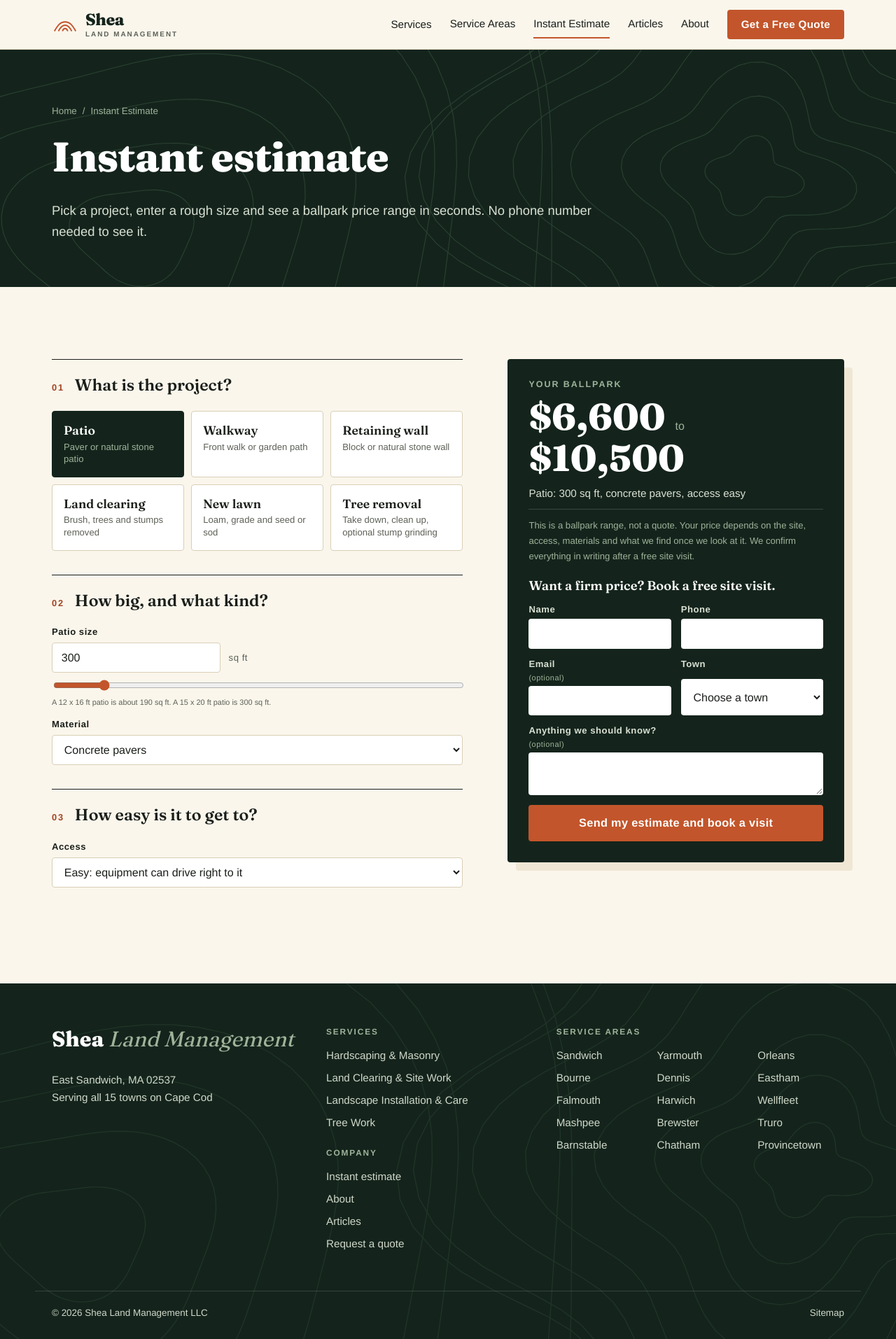
After one commit to ZacLamb/Shea-Land-Management, a Node server app: page /estimate in a window 1280 px wide. The commit adds this page. Shown: the whole page at 70% size. Run offline with Node 20, Linux system fonts and the light colour scheme; data that the repository does not hold is empty; some libraries are stand-ins or nearby versions; some web fonts are replaced.

Commit message:
Add instant estimate tool
New /estimate page: pick a project (patio, walkway, retaining wall, land
clearing, new lawn, tree removal), enter size, material and access, and
see a ballpark range. Submissions go to GHL through the existing lead
route with the selections and range in the contact note and an
instant-estimate tag. Rates live in data/quote.js and need the owner's
confirmation before launch.

Co-Authored-By: Claude Fable 5.2 <noreply@anthropic.com>
Claude-Session: https://claude.ai/code/session_0187DFnwbXa792cE2GRUpMq7

```diff
--- a/lib/analytics.js
+++ b/lib/analytics.js
@@ -7,7 +7,7 @@ const BOT = /bot|crawl|spider|slurp|preview|monitor|headless|lighthouse|curl|wge
 const SALT = process.env.ANALYTICS_SALT || 'shea-land-management';
 const memory = []; // fallback when there is no database
 const MEMORY_MAX = 20000;
-const TYPES = new Set(['pageview', 'call_click', 'email_click', 'cta_click', 'form_start', 'lead']);
+const TYPES = new Set(['pageview', 'call_click', 'email_click', 'cta_click', 'form_start', 'lead', 'estimate_used']);
 
 function visitorId(req) {
   const day = new Date().toISOString().slice(0, 10);
--- a/public/css/site.css
+++ b/public/css/site.css
@@ -201,6 +201,40 @@ p{margin:0 0 1em}
 .hp{position:absolute;left:-9999px;height:0;overflow:hidden}
 .alert{background:#fbe9e1;border-left:4px solid var(--clay);padding:12px 14px;color:var(--ink)!important}
 
+/* Instant estimate */
+.est{display:grid;grid-template-columns:1.1fr .9fr;gap:clamp(28px,5vw,64px);align-items:start}
+.est__step{border:0;border-top:1.5px solid var(--ink);margin:0 0 34px;padding:22px 0 0;display:grid;gap:18px}
+.est__step legend{font:600 1.45rem/1.2 var(--display);padding:0 14px 0 0;float:left;width:100%;margin-bottom:6px}
+.est__step legend span{font:600 .8rem var(--body);letter-spacing:.14em;color:var(--clay-d);margin-right:10px}
+.est__types{display:grid;grid-template-columns:repeat(3,1fr);gap:10px;clear:both}
+.est__type{position:relative;cursor:pointer}
+.est__type input{position:absolute;opacity:0;inset:0}
+.est__type>span{display:flex;flex-direction:column;gap:4px;height:100%;padding:16px;border:1.5px solid var(--line);border-radius:var(--r);background:#fff;transition:border-color .15s,background .15s,color .15s}
+.est__type b{font:600 1.1rem/1.2 var(--display)}
+.est__type small{font-size:.82rem;color:var(--mute);line-height:1.35}
+.est__type input:checked+span{background:var(--pine);border-color:var(--pine);color:#fff}
+.est__type input:checked+span small{color:var(--sage)}
+.est__type input:focus-visible+span{outline:3px solid var(--clay);outline-offset:3px}
+.est__field{display:grid;gap:8px;font:600 .82rem var(--body);letter-spacing:.04em;clear:both}
+.est__field small{font-weight:400;color:var(--mute);letter-spacing:0}
+.est__field select,.est__size input{font:400 1rem var(--body);padding:.7em .8em;border:1.5px solid var(--line);border-radius:var(--r);background:#fff;color:var(--ink);width:100%}
+.est__size{display:flex;align-items:center;gap:12px;max-width:280px}
+.est__size em{font-style:normal;font-weight:500;color:var(--mute);white-space:nowrap}
+.est__field input[type=range]{width:100%;accent-color:var(--clay)}
+.est__check{display:flex;gap:10px;align-items:center;font-weight:500}
+.est__check[hidden]{display:none}
+.est__check input{width:20px;height:20px;accent-color:var(--clay)}
+.est__result{position:sticky;top:94px;background:var(--pine);color:#fff;border-radius:var(--r);padding:30px;box-shadow:12px 12px 0 var(--sand)}
+.est__price{display:flex;flex-wrap:wrap;align-items:baseline;gap:6px 14px;font:800 clamp(2.2rem,4.6vw,3.3rem)/1 var(--display);margin:0 0 12px;font-variant-numeric:tabular-nums}
+.est__price i{font:400 1rem var(--body);font-style:normal;color:var(--sage)}
+.est__summary{color:#d9e0d3;font-size:.95rem;margin-bottom:10px}
+.est__note{font-size:.82rem;color:var(--sage);border-top:1px solid rgba(255,255,255,.16);padding-top:12px;margin-bottom:20px}
+.est__formhead{font:600 1.15rem/1.3 var(--display);margin:0}
+.quote--dark label{color:#d9e0d3}
+.quote--dark small{color:var(--sage)}
+.quote--dark input,.quote--dark select,.quote--dark textarea{border-color:transparent}
+@media (max-width:960px){.est{grid-template-columns:1fr}.est__result{position:static}.est__types{grid-template-columns:1fr 1fr}}
+
 /* Footer */
 .foot{position:relative;background:var(--pine);color:#cfd8c9;padding:64px 0 0;overflow:hidden;font-size:.95rem}
 .foot__topo{opacity:.3}
@@ -216,7 +250,7 @@ p{margin:0 0 1em}
 .callbar{display:none}
 
 /* Admin report */
-.stats{display:grid;grid-template-columns:repeat(5,1fr);gap:0;border:1.5px solid var(--ink);margin:24px 0 44px}
+.stats{display:grid;grid-template-columns:repeat(6,1fr);gap:0;border:1.5px solid var(--ink);margin:24px 0 44px}
 .stats div{padding:22px;border-right:1px solid var(--line)}.stats div:last-child{border:0}
 .stats b{display:block;font:800 2.6rem/1 var(--display)}
 .stats span{font-size:.84rem;color:var(--mute)}
--- /dev/null
+++ b/public/js/estimate.js
@@ -0,0 +1,58 @@
+(function () {
+  var cfg = JSON.parse(document.getElementById('est-config').textContent);
+  var $ = function (id) { return document.getElementById(id); };
+  var size = $('est-size'), range = $('est-range'), option = $('est-option'), access = $('est-access');
+  var addon = $('est-addon'), addonWrap = $('est-addon-wrap');
+  var used = false;
+
+  function project() {
+    var id = document.querySelector('input[name="est-project"]:checked').value;
+    return cfg.projects.filter(function (p) { return p.id === id; })[0];
+  }
+  function money(n) {
+    var r = n >= 10000 ? 500 : n >= 2000 ? 100 : 50;
+    return '$' + (Math.round(n / r) * r).toLocaleString('en-US');
+  }
+  function load() {
+    var p = project();
+    $('est-size-label').textContent = p.sizeLabel;
+    $('est-unit').textContent = p.unit;
+    $('est-hint').textContent = p.hint;
+    [size, range].forEach(function (el) { el.min = p.min; el.max = p.max; el.step = p.step; el.value = p.start; });
+    $('est-option-label').textContent = p.options.label;
+    option.innerHTML = '';
+    p.options.choices.forEach(function (c) { var o = document.createElement('option'); o.value = c.id; o.textContent = c.label; option.appendChild(o); });
+    addonWrap.hidden = !p.addon;
+    addon.checked = false;
+    if (p.addon) $('est-addon-label').textContent = p.addon.label;
+    calc();
+  }
+  function calc() {
+    var p = project();
+    var qty = Math.min(p.max, Math.max(p.min, parseFloat(size.value) || p.min));
+    var c = p.options.choices.filter(function (x) { return x.id === option.value; })[0] || p.options.choices[0];
+    var a = cfg.access.filter(function (x) { return x.id === access.value; })[0] || cfg.access[0];
+    var low = qty * c.low, high = qty * c.high;
+    if (p.addon && addon.checked) { low += qty * p.addon.low; high += qty * p.addon.high; }
+    low = Math.max(p.minimum, low * a.factor);
+    high = Math.max(low * 1.25, high * a.factor);
+    $('est-low').textContent = money(low);
+    $('est-high').textContent = money(high);
+    var summary = p.name + ': ' + qty.toLocaleString('en-US') + ' ' + p.unit + ', ' + c.label.toLowerCase() +
+      (p.addon && addon.checked ? ', ' + p.addon.label.toLowerCase() : '') + ', access ' + a.id;
+    $('est-summary').textContent = summary;
+    $('est-service').value = p.service;
+    $('est-hidden').value = summary + '. Ballpark shown: ' + money(low) + ' to ' + money(high);
+  }
+  function touched() {
+    if (used) return;
+    used = true;
+    var body = JSON.stringify({ type: 'estimate_used', path: location.pathname, label: project().id, ref: '' });
+    if (navigator.sendBeacon) navigator.sendBeacon('/t', body);
+  }
+  document.querySelectorAll('input[name="est-project"]').forEach(function (r) { r.addEventListener('change', function () { load(); touched(); }); });
+  size.addEventListener('input', function () { range.value = size.value; calc(); touched(); });
+  range.addEventListener('input', function () { size.value = range.value; calc(); touched(); });
+  [option, access, addon].forEach(function (el) { el.addEventListener('change', function () { calc(); touched(); }); });
+  load();
+})();
--- a/server.js
+++ b/server.js
@@ -14,6 +14,7 @@ const articles = require('./lib/articles');
 const content = require('./lib/content');
 const topo = require('./lib/topo');
 const ghl = require('./lib/ghl');
+const quote = require('./data/quote');
 
 const app = express();
 app.set('trust proxy', true);
@@ -144,6 +145,12 @@ app.get('/contact', (req, res) => res.render('contact', {
   error: req.query.error || '', prefill: { service: req.query.service || '', town: req.query.town || '' }
 }));
 
+app.get('/estimate', (req, res) => res.render('estimate', {
+  quote,
+  title: `Instant Estimate: Patios, Walls, Clearing, Lawns & Tree Work | ${site.name}`,
+  description: `Get a ballpark price range in seconds for a patio, walkway, retaining wall, land clearing, new lawn or tree removal on Cape Cod from ${site.name}.`
+}));
+
 app.get('/thank-you', (req, res) => res.render('thanks', { title: `Thank You | ${site.name}`, noindex: true }));
 
 // ---------- Lead form ----------
@@ -157,7 +164,8 @@ app.post('/api/lead', async (req, res) => {
     town: String(b.town || '').trim().slice(0, 80),
     service: String(b.service || '').trim().slice(0, 80),
     message: String(b.message || '').trim().slice(0, 2000),
-    page: String(b.page || '').trim().slice(0, 300)
+    page: String(b.page || '').trim().slice(0, 300),
+    estimate: String(b.estimate || '').trim().slice(0, 400)
   };
   if (!lead.name || (!lead.phone && !lead.email)) return res.redirect('/contact?error=1');
   let forwarded = false;
@@ -216,7 +224,7 @@ app.post('/api/articles/generate', async (req, res) => {
 app.get('/robots.txt', (req, res) => res.type('text/plain').send(`User-agent: *\nAllow: /\nDisallow: /admin\nDisallow: /api\nDisallow: /thank-you\nSitemap: ${res.locals.baseUrl}/sitemap.xml\n`));
 
 app.get('/sitemap.xml', async (req, res) => {
-  const urls = ['/', '/services', '/service-areas', '/articles', '/about', '/contact'];
+  const urls = ['/', '/services', '/service-areas', '/estimate', '/articles', '/about', '/contact'];
   services.forEach((s) => urls.push(`/services/${s.slug}`));
   towns.forEach((t) => urls.push(`/service-areas/${t.slug}`));
   services.forEach((s) => towns.forEach((t) => urls.push(`/services/${s.slug}/${t.slug}`)));
--- a/views/admin-report.ejs
+++ b/views/admin-report.ejs
@@ -8,6 +8,7 @@
       <div><b><%= r.pageviews %></b><span>Pages viewed</span></div>
       <div><b><%= r.call_clicks %></b><span>Tapped to call</span></div>
       <div><b><%= r.quote_button_clicks %></b><span>Quote button clicks</span></div>
+      <div><b><%= r.estimate_tool_uses %></b><span>Estimate tool uses</span></div>
       <div><b><%= r.quote_requests %></b><span>Quote requests</span></div>
     </div>
     <div class="split">
--- /dev/null
+++ b/views/estimate.ejs
@@ -0,0 +1,60 @@
+<%- include('partials/head') %>
+<%- include('partials/pagehead', { crumbs: [['Home', '/'], ['Instant Estimate']], h1: 'Instant estimate', lead: 'Pick a project, enter a rough size and see a ballpark price range in seconds. No phone number needed to see it.', buttons: false }) %>
+<section class="sec">
+  <div class="wrap est" id="estimator">
+    <div class="est__main">
+      <fieldset class="est__step">
+        <legend><span>01</span> What is the project?</legend>
+        <div class="est__types" role="radiogroup" aria-label="Project type">
+          <% quote.projects.forEach(function (p, i) { %>
+          <label class="est__type"><input type="radio" name="est-project" value="<%= p.id %>" <%= i === 0 ? 'checked' : '' %>><span><b><%= p.name %></b><small><%= p.blurb %></small></span></label>
+          <% }) %>
+        </div>
+      </fieldset>
+      <fieldset class="est__step">
+        <legend><span>02</span> How big, and what kind?</legend>
+        <label class="est__field" for="est-size"><span id="est-size-label">Size</span>
+          <div class="est__size"><input type="number" id="est-size" inputmode="decimal"><em id="est-unit">sq ft</em></div>
+          <input type="range" id="est-range" aria-label="Size">
+          <small id="est-hint"></small>
+        </label>
+        <label class="est__field" for="est-option"><span id="est-option-label">Material</span><select id="est-option"></select></label>
+        <label class="est__check" id="est-addon-wrap" hidden><input type="checkbox" id="est-addon"><span id="est-addon-label"></span></label>
+      </fieldset>
+      <fieldset class="est__step">
+        <legend><span>03</span> How easy is it to get to?</legend>
+        <label class="est__field" for="est-access"><span>Access</span>
+          <select id="est-access"><% quote.access.forEach(function (a) { %><option value="<%= a.id %>"><%= a.label %></option><% }) %></select>
+        </label>
+      </fieldset>
+    </div>
+    <aside class="est__result" aria-live="polite">
+      <p class="eyebrow eyebrow--light">Your ballpark</p>
+      <p class="est__price"><span id="est-low">$0</span><i>to</i><span id="est-high">$0</span></p>
+      <p class="est__summary" id="est-summary"></p>
+      <p class="est__note"><%= quote.disclaimer %></p>
+      <form class="quote quote--dark" action="/api/lead" method="post" data-quote>
+        <input type="hidden" name="page" value="/estimate">
+        <input type="hidden" name="service" id="est-service">
+        <input type="hidden" name="estimate" id="est-hidden">
+        <p class="hp" aria-hidden="true"><label>Company <input type="text" name="company" tabindex="-1" autocomplete="off"></label></p>
+        <p class="est__formhead">Want a firm price? Book a free site visit.</p>
+        <div class="quote__row">
+          <label>Name<input type="text" name="name" required autocomplete="name"></label>
+          <label>Phone<input type="tel" name="phone" required autocomplete="tel"></label>
+        </div>
+        <div class="quote__row">
+          <label>Email <small>(optional)</small><input type="email" name="email" autocomplete="email"></label>
+          <label>Town
+            <select name="town"><option value="">Choose a town</option><% towns.forEach(function (t) { %><option><%= t.name %></option><% }) %><option>Other</option></select>
+          </label>
+        </div>
+        <label>Anything we should know? <small>(optional)</small><textarea name="message" rows="2"></textarea></label>
+        <button class="btn btn--clay btn--lg" type="submit">Send my estimate and book a visit</button>
+      </form>
+    </aside>
+  </div>
+</section>
+<script id="est-config" type="application/json"><%- JSON.stringify(quote).replace(/</g, '\\u003c') %></script>
+<script src="/js/estimate.js?v=1" defer></script>
+<%- include('partials/foot') %>
--- a/views/home.ejs
+++ b/views/home.ejs
@@ -9,7 +9,7 @@
       <p class="hero__lead">Shea Land Management builds patios and walls, clears and grades land, installs landscapes and takes down trees, from the Canal to Provincetown.</p>
       <div class="hero__btns">
         <a class="btn btn--clay btn--lg" href="/contact" data-track="cta_click" data-label="hero">Get a Free Quote</a>
-        <% if (site.phone) { %><a class="btn btn--ghost btn--lg" href="<%= site.phoneHref %>" data-track="call_click" data-label="hero">Call <%= site.phone %></a><% } else { %><a class="btn btn--ghost btn--lg" href="/services">See our services</a><% } %>
+        <% if (site.phone) { %><a class="btn btn--ghost btn--lg" href="<%= site.phoneHref %>" data-track="call_click" data-label="hero">Call <%= site.phone %></a><% } else { %><a class="btn btn--ghost btn--lg" href="/estimate" data-track="cta_click" data-label="hero estimate">Get an instant estimate</a><% } %>
       </div>
     </div>
     <aside class="plat" aria-label="Services">
--- a/views/partials/cta.ejs
+++ b/views/partials/cta.ejs
@@ -5,6 +5,7 @@
       <p class="eyebrow eyebrow--light">Free written quotes</p>
       <h2><%= locals.ctaTitle || 'Have a project in mind? Walk the property with us.' %></h2>
       <p>Tell us what you are planning and where. We will come out, look at the site and give you a clear written price.</p>
+      <p class="cta__tel">Just want a number? <a href="/estimate" data-track="cta_click" data-label="cta estimate">Try the instant estimate tool</a></p>
       <% if (site.phone) { %><p class="cta__tel">Or call <a href="<%= site.phoneHref %>" data-track="call_click" data-label="cta band"><%= site.phone %></a></p><% } %>
     </div>
     <div class="card card--form"><%- include('form') %></div>
--- a/views/partials/foot.ejs
+++ b/views/partials/foot.ejs
@@ -13,7 +13,7 @@
       <h2>Services</h2>
       <ul><% services.forEach(function (s) { %><li><a href="/services/<%= s.slug %>"><%= s.name %></a></li><% }) %></ul>
       <h2>Company</h2>
-      <ul><li><a href="/about">About</a></li><li><a href="/articles">Articles</a></li><li><a href="/contact">Request a quote</a></li></ul>
+      <ul><li><a href="/estimate">Instant estimate</a></li><li><a href="/about">About</a></li><li><a href="/articles">Articles</a></li><li><a href="/contact">Request a quote</a></li></ul>
     </div>
     <div class="foot__towns">
       <h2>Service areas</h2>
@@ -23,6 +23,6 @@
   <div class="wrap foot__base"><span>&copy; <%= year %> <%= site.legalName %></span><span><a href="/sitemap.xml">Sitemap</a></span></div>
 </footer>
 <% if (site.phone) { %><a class="callbar" href="<%= site.phoneHref %>" data-track="call_click" data-label="mobile bar">Call <%= site.phone %></a><% } %>
-<script src="/js/site.js?v=2" defer></script>
+<script src="/js/site.js?v=3" defer></script>
 </body>
 </html>
--- a/views/partials/head.ejs
+++ b/views/partials/head.ejs
@@ -16,7 +16,7 @@
 <link rel="preconnect" href="https://fonts.googleapis.com">
 <link rel="preconnect" href="https://fonts.gstatic.com" crossorigin>
 <link href="https://fonts.googleapis.com/css2?family=Familjen+Grotesk:wght@400;500;600;700&family=Fraunces:opsz,wght@9..144,400;9..144,600;9..144,800&display=swap" rel="stylesheet">
-<link rel="stylesheet" href="/css/site.css?v=2">
+<link rel="stylesheet" href="/css/site.css?v=3">
 <% (schema || []).forEach(function (s) { %><script type="application/ld+json"><%- JSON.stringify(s).replace(/</g, '\\u003c') %></script>
 <% }) %>
 </head>
@@ -37,6 +37,7 @@
         </div>
       </div>
       <a href="/service-areas" <%- path.startsWith('/service-areas') ? 'aria-current="page"' : '' %>>Service Areas</a>
+      <a href="/estimate" <%- path === '/estimate' ? 'aria-current="page"' : '' %>>Instant Estimate</a>
       <a href="/articles" <%- path.startsWith('/articles') ? 'aria-current="page"' : '' %>>Articles</a>
       <a href="/about" <%- path === '/about' ? 'aria-current="page"' : '' %>>About</a>
       <% if (site.phone) { %><a class="nav__tel" href="<%= site.phoneHref %>" data-track="call_click" data-label="header"><%= site.phone %></a><% } %>
```
Also changed, not shown: data/quote.js (added, +78 -0 lines), README.md, lib/ghl.js, lib/report.js.
